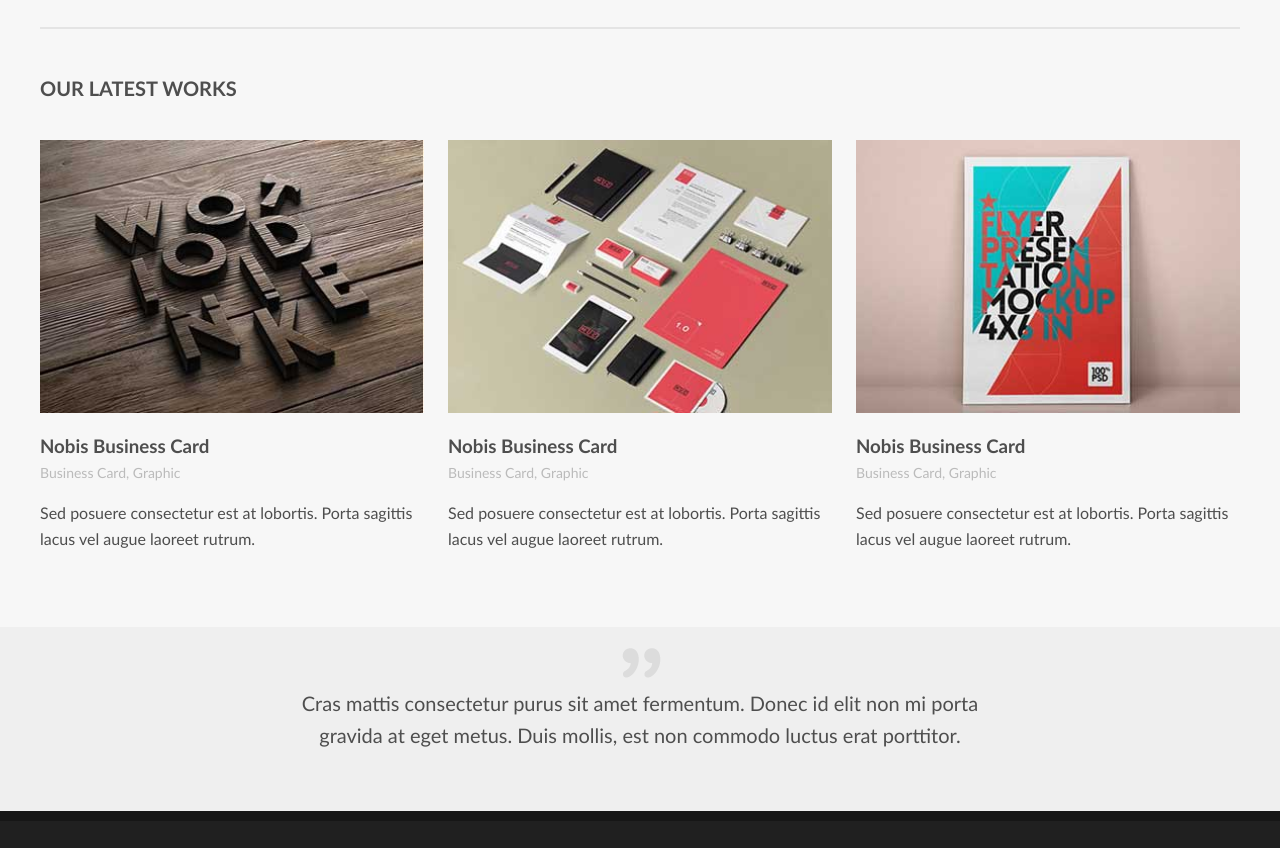
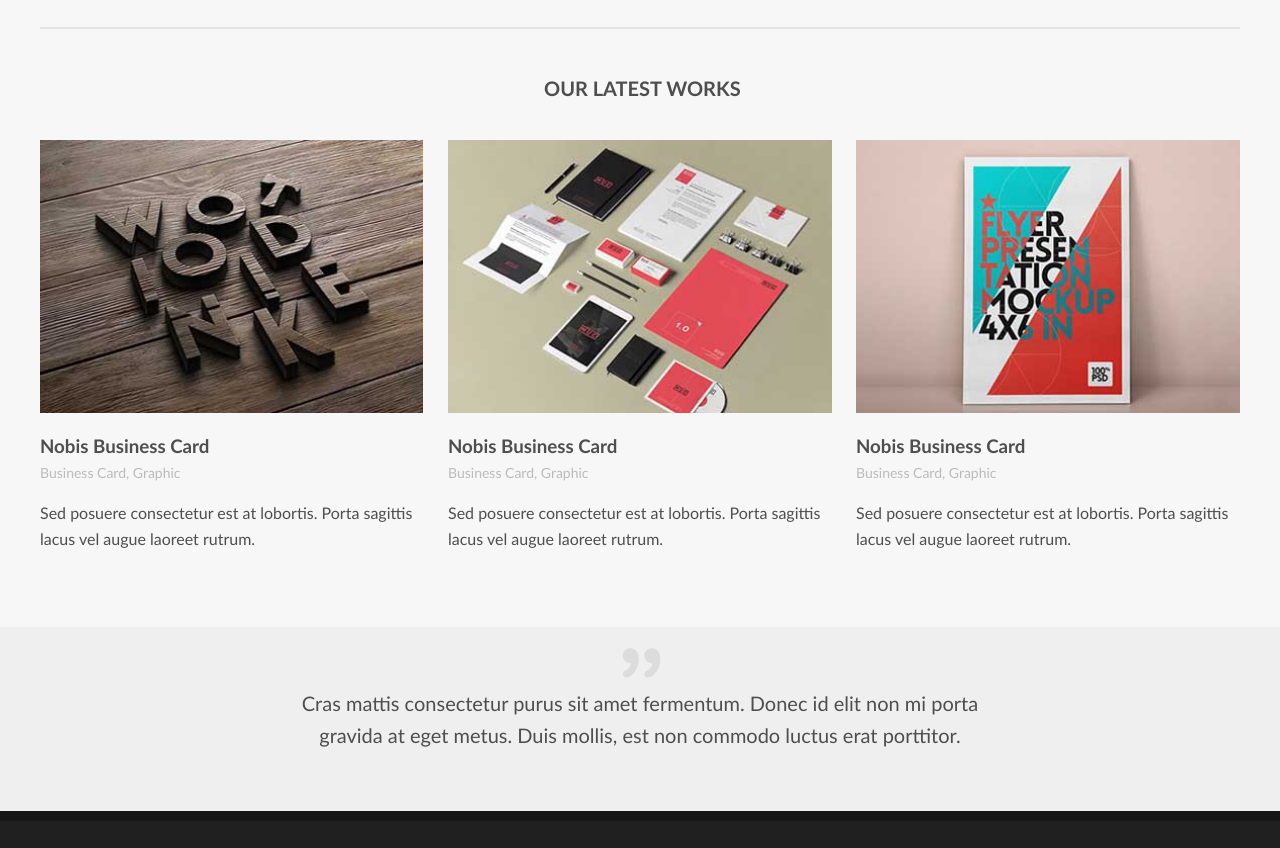
Before and after one commit to ccasey79/jQuery-projects, a plain HTML site: page practice3/index.html in a window 1280 px wide. Shown: the part 907-1755 px from the top of the page. Drawn offline with nearby package versions, Linux system fonts and the light colour scheme.

Commit message:
slide & animate effects

```diff
--- a/practice3/menu.js
+++ b/practice3/menu.js
@@ -6,4 +6,10 @@ $(document).ready(function(){
 
     });
 
+    $(".logo").on("click", function(){
+      $("#main-banner").slideUp(3000);
+    });
+
+    $("#latest-work h2").animate({"margin-left" : "42%"}, 3000);
+
 });
--- a/practice3/style.css
+++ b/practice3/style.css
@@ -33,6 +33,7 @@ header h1{
     background: url(images/logo.png) no-repeat;;
     width: 140px;
     float: left;
+    cursor: pointer;
 }
 
 header nav{
```
